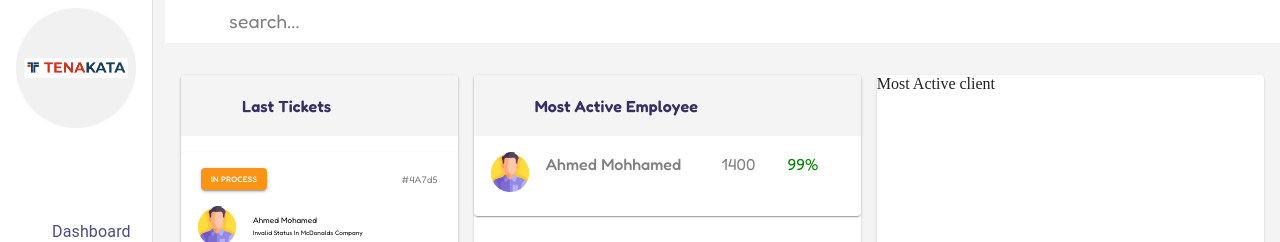
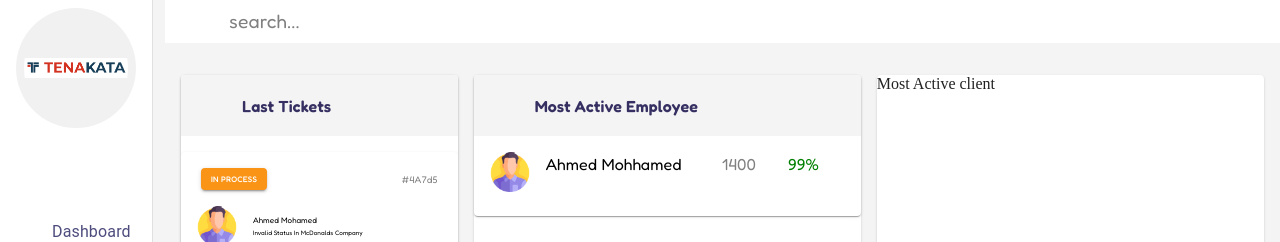
Before and after one commit to Naominm/ticket-management-system-frontend, a React (Vite) app: page /dashboard in a window 1280 px wide. Shown: the top 242 px of the page. Built offline with nearby package versions, Linux system fonts and the light colour scheme; some icons are missing.

Commit message:
Style: Use the correct font weight and color for the most active employee name

```diff
--- a/src/pages/dashboard.tsx
+++ b/src/pages/dashboard.tsx
@@ -172,7 +172,8 @@ export default function DashboardPage() {
                           sx={{
                             fontSize: "1rem",
                             fontFamily: "var(--primary-font)",
-                            color: "gray",
+                            color: "#000",
+                            fontWeight: 400,
                           }}
                         >
                           Ahmed Mohhamed
```
